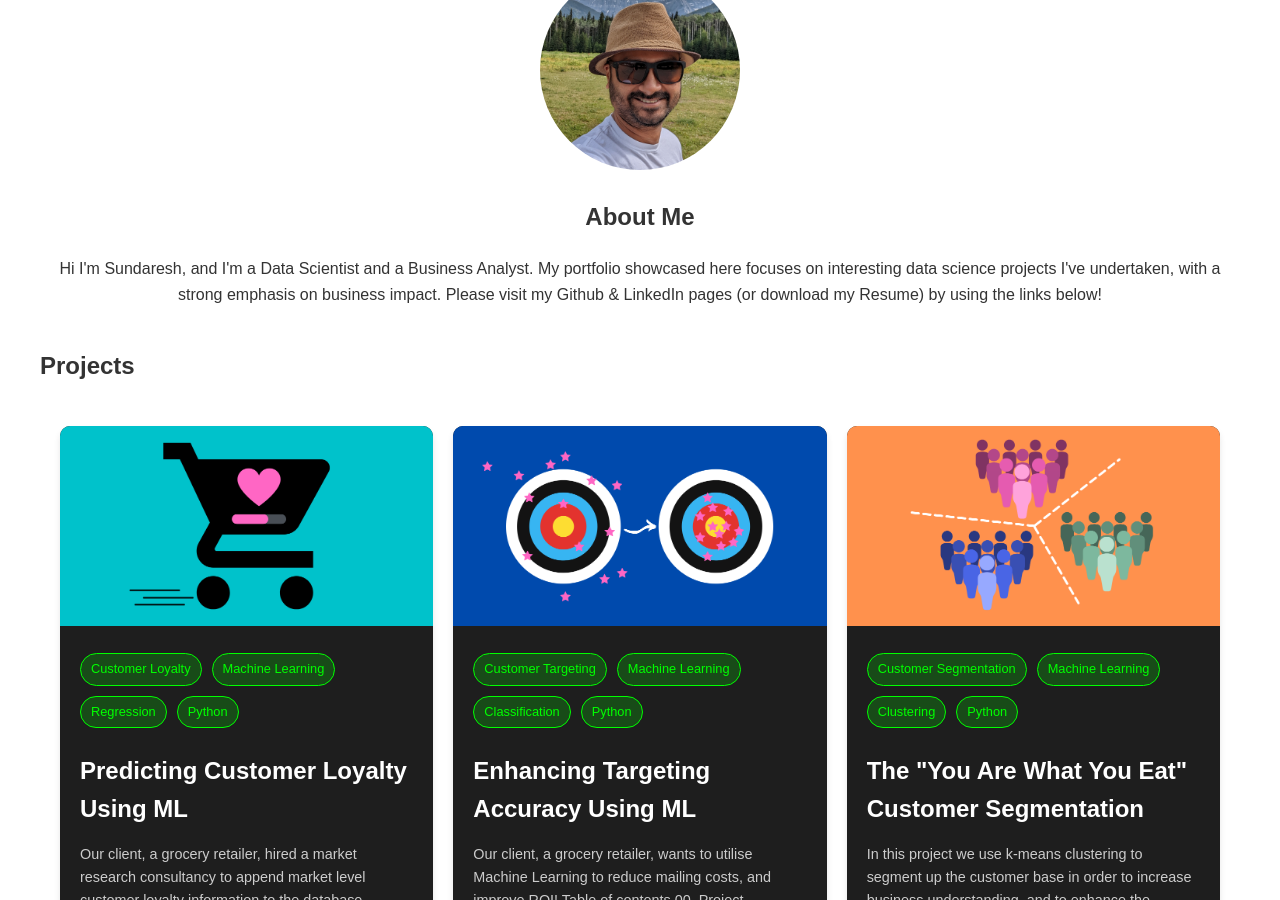
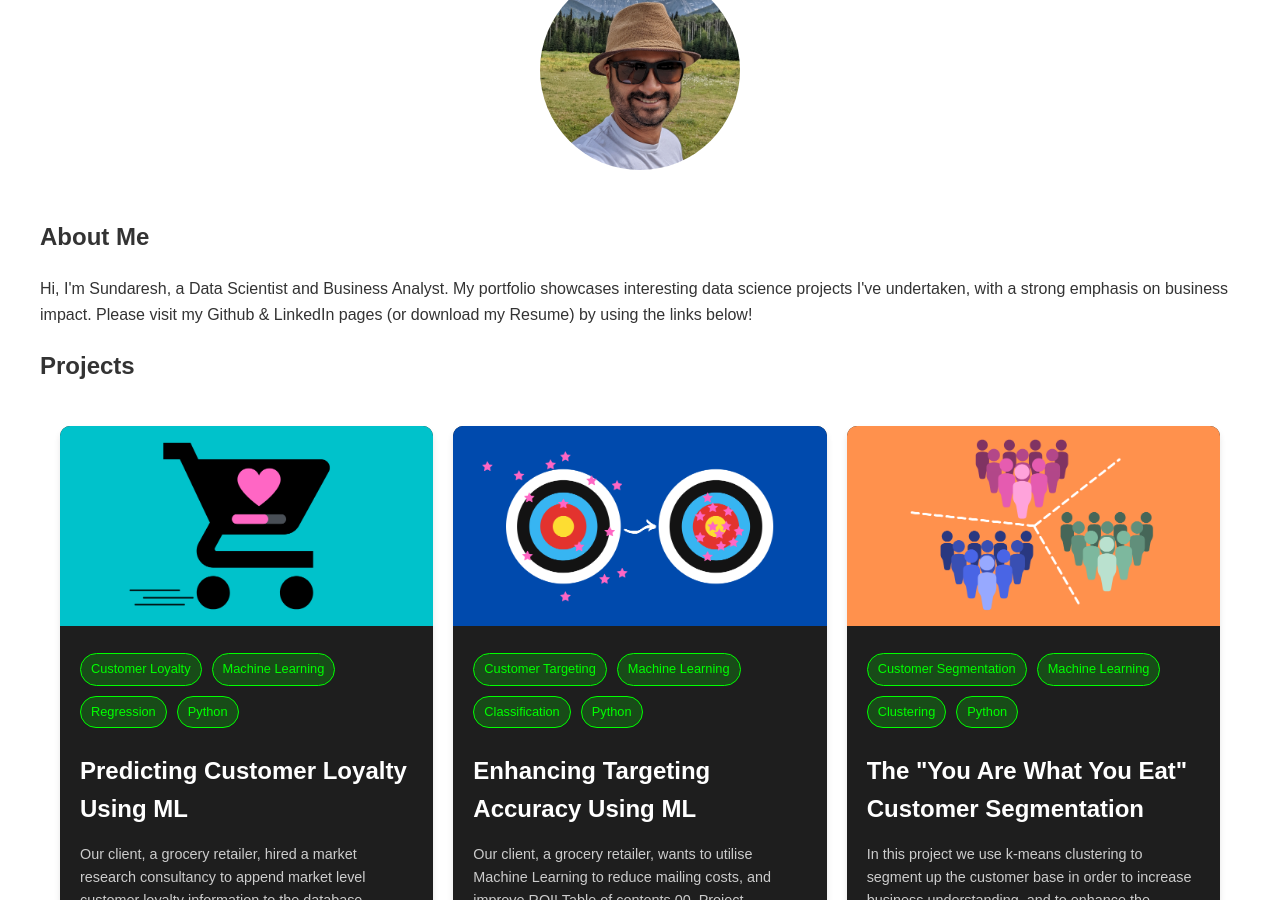
Before and after one commit to IyerS/sundareshiyer.github.io, a Jekyll site: the page built from index.html, in a window 1280 px wide and 900 px high, scrolled down 381 px. Built offline with Jekyll 4.4.1, drawn with Linux system fonts in a browser that asks for light colours.

Commit message:
Update index.html

```diff
--- a/index.html
+++ b/index.html
@@ -4,13 +4,17 @@
 custom_css_class: home-page
 ---
 
-<div class="profile">
-    <img src="{{ site.url }}/assets/img/your-photo.jpg" alt="Sundaresh Iyer" class="profile-photo" height="150px">
-    <h2>About Me</h2>
-    <p>Hi I'm Sundaresh, and I'm a Data Scientist and a Business Analyst.  My portfolio showcased here focuses on interesting data science projects I've undertaken, with a strong emphasis on business impact. Please visit my Github & LinkedIn pages (or download my Resume) by using the links below!</p>
-</div>
+<section class="about-me">
+    <div class="profile">
+        <img src="{{ site.url }}/assets/img/your-photo.jpg" alt="Sundaresh Iyer" class="profile-photo" height="150px">
+    </div>
+    <div class="about-content">
+        <h2>About Me</h2>
+        <p>Hi, I'm Sundaresh, a Data Scientist and Business Analyst. My portfolio showcases interesting data science projects I've undertaken, with a strong emphasis on business impact. Please visit my Github & LinkedIn pages (or download my Resume) by using the links below!</p>
+    </div>
+</section>
 
-<div class="projects">
+<section class="projects">
     <h2>Projects</h2>
     <div class="project-grid">
         {% for post in site.posts %}
@@ -29,4 +33,4 @@
         </div>
         {% endfor %}
     </div>
-</div>
+</section>
```
